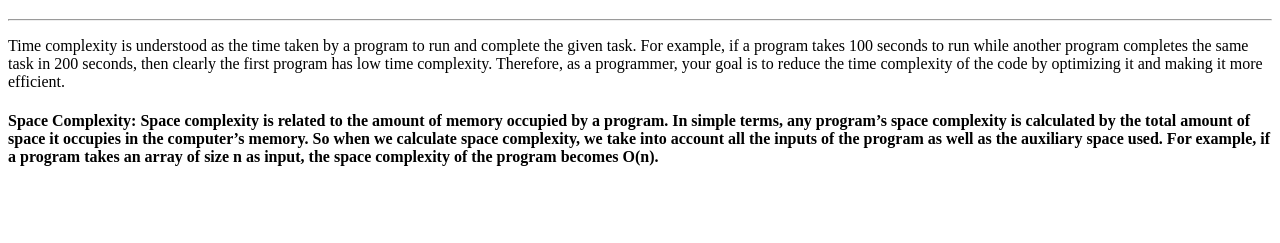
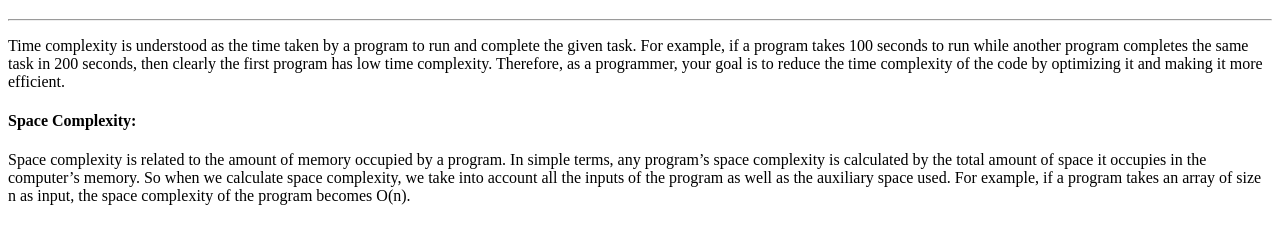
Before and after one commit to acciojob/time-and-space-complexity-Shridhar802, a website: page main.html in a window 1280 px wide. Shown: the part 61-304 px from the top of the page. Drawn offline with Linux system fonts and the light colour scheme.

Commit message:
created a submission

```diff
--- a/main.html
+++ b/main.html
@@ -15,5 +15,5 @@
 	<div>
 		<h1>Time and Space Complexity</h1><hr>
 		<p>Time complexity is understood as the time taken by a program to run and complete the given task. For example, if a program takes 100 seconds to run while another program completes the same task in 200 seconds, then clearly the first program has low time complexity. Therefore, as a programmer, your goal is to reduce the time complexity of the code by optimizing it and making it more efficient.</p>
-		<h4>Space Complexity: Space complexity is related to the amount of memory occupied by a program. In simple terms, any program’s space complexity is calculated by the total amount of space it occupies in the computer’s memory. So when we calculate space complexity, we take into account all the inputs of the program as well as the auxiliary space used. For example, if a program takes an array of size n as input, the space complexity of the program becomes O(n).</p>
+		<h4>Space Complexity:</h4>Space complexity is related to the amount of memory occupied by a program. In simple terms, any program’s space complexity is calculated by the total amount of space it occupies in the computer’s memory. So when we calculate space complexity, we take into account all the inputs of the program as well as the auxiliary space used. For example, if a program takes an array of size n as input, the space complexity of the program becomes O(n).</p>
 </html>
```
